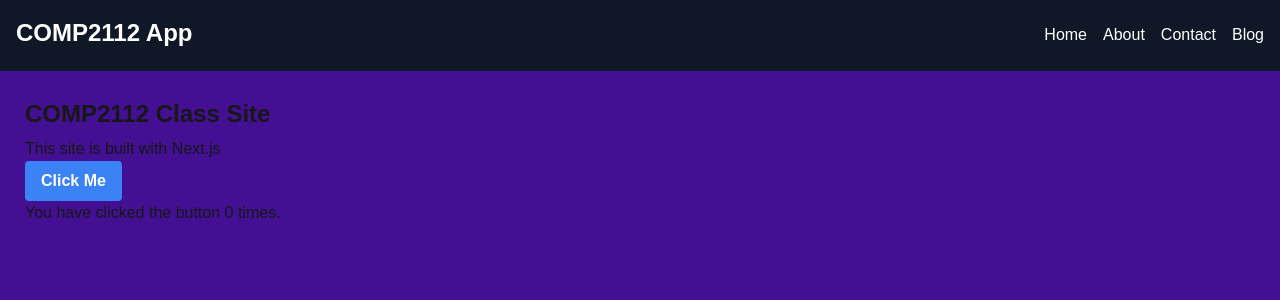
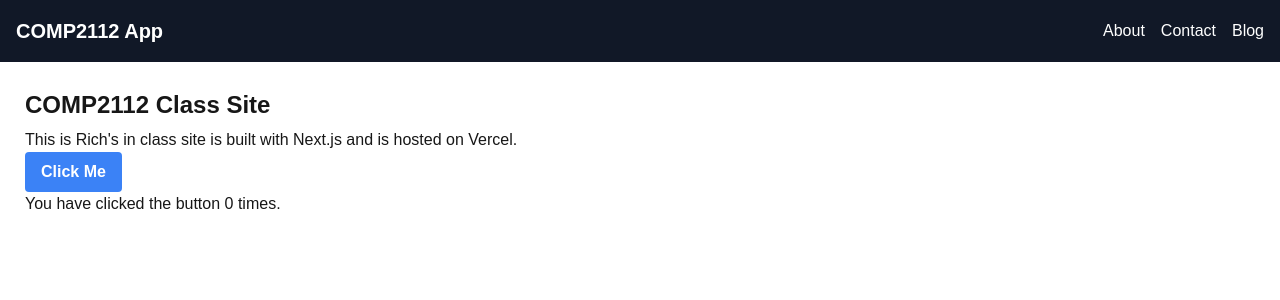
Before and after one commit to KenleyBides/COMP2112-LABS, a Next.js app: page / in a window 1280 px wide. Shown: the top 300 px of the page. Built offline with nearby package versions, Linux system fonts and the light colour scheme.

Commit message:
Up to date

```diff
--- a/src/app/contact/page.tsx
+++ b/src/app/contact/page.tsx
@@ -1,16 +1,21 @@
+
 'use client';
 
+import { useState } from "react";
 import PageTitle from "@/components/PageTitle";
-import { useState } from "react";
 
 export default function Contact() {
     const [ name, setName] = useState<string>('');
-    const [message, setMessage] = useState<string>(''); // message (#1)
-    const [confirmation, setConfirmation] = useState<string>(''); // confirmation (#1)
+    const [ message, setMessage] = useState<string>('');
+    const [ confirmation, setConfirmation] = useState<string>('');
 
     // watch name input and update state var as input value changes
     const handleNameChange = (event: React.ChangeEvent<HTMLInputElement>) => {
         setName(event.target.value);
+    }
+
+    const handleMessageChange = (event: React.ChangeEvent<HTMLInputElement>) => {
+        setMessage(event.target.value);
     }
 
     // show confirmation when button clicked
@@ -18,37 +23,16 @@ export default function Contact() {
         setConfirmation(`Your name: ${name} - Your message: ${message}`);
     }
 
-    // lab 2
-    const handleMessageChange = (event: React.ChangeEvent<HTMLInputElement>) => {
-        setMessage(event.target.value);
-    }
-
     return (
         <main>
-            <PageTitle title="Contacts" />
+            <PageTitle title="Contact" />
             <h1>Contact Us</h1>
             <p>Contact us at 705.000.0000 or send us a message below</p>
             <input type="text" placeholder="Your Name" value={name} onChange={handleNameChange} />
             <input type="text" placeholder="Your Message" value={message} onChange={handleMessageChange} />
-
+            {/* <p>Your name is: {name}</p> */}
             <button onClick={handleSubmit}>Submit</button>
-
             <p>{confirmation}</p>
         </main>
     );
 }
-
-/* COMP2112 - Lab 2: Single Page Applications (3%)
-
-
-
-This lab lets you practice with the State Hook.
-
-
-
-- Use the Contact component from an up-to-date copy of our in-class application
-- Add 2 new state variables - message and confirmation, both defaulting to an empty string
-- Add a new text input called message with a placeholder "Your message" and a handleMessageChange event handler that sets the message value from the onChange event
-- In handleSubmit(), set the confirmation state variable to:
-setConfirmation(`Your name: ${name} - Your message: ${message}`);
-- Below the button, add a <p> element that displays the confirmation state variable. */
--- a/src/app/globals.css
+++ b/src/app/globals.css
@@ -1,7 +1,8 @@
 @import "tailwindcss";
 
+/* tailwind conversion by Co-Pilot */
 :root {
-  --background: #431093;
+  --background: #ffffff;
   --foreground: #171717;
 }
 
@@ -76,3 +77,72 @@ button:hover {
  background-color: #1e40af;
  cursor: pointer;
 }
+
+.inactiveLink:hover {
+ color: #D1D5DB;
+}
+
+.activeLink {
+ padding: 0.5rem 0.75rem 0.5rem 0.75rem;
+ color: #FFFFFF;
+ background-color: #2563EB;
+ border-radius: 0.25rem;
+}
+
+nav {
+ background-color: #111827;
+ color: #ffffff;
+ padding: 1rem;
+ display: flex;
+ flex-direction: column;
+}
+
+.brand {
+ font-size: 1.25rem;
+ font-weight: 700;
+ margin-bottom: 0.5rem;
+}
+
+@media (min-width: 768px) {
+  nav {
+    flex-direction: row;
+    justify-content: space-between;
+    align-items: center;
+  }
+
+ .brand {
+   margin-bottom: 0;
+ }
+
+ .navElements {
+   flex-direction: row;
+   gap: 1rem; /* equivalent to Tailwind's space-x-4 */
+ }
+}
+
+.navElements {
+  display: flex;
+  flex-direction: row;
+}
+
+footer {
+ background-color: #111827;
+ color: #ffffff;
+ padding-top: 1rem;
+ padding-bottom: 1rem;
+ text-align: center;
+ max-width: 100%;
+ margin-left: auto;
+ margin-right: auto;
+}
+
+footer a {
+ color: #9CA3AF;
+ margin-left: 0.5rem;
+ margin-right: 0.5rem;
+ text-decoration: none;
+}
+
+.footer a:hover {
+ color: #FFFFFF;
+}
--- a/src/app/page.tsx
+++ b/src/app/page.tsx
@@ -1,7 +1,7 @@
 'use client';
 
+import { useState } from "react";
 import PageTitle from "@/components/PageTitle";
-import { useState } from "react";
 
 export default function Home() {
   // create a state var to track # of button clicks, defaults to zero
@@ -17,7 +17,7 @@ export default function Home() {
     <main>
       <PageTitle title="Home" />
       <h1>COMP2112 Class Site</h1>
-      <p>This site is built with Next.js</p>
+      <p>This is Rich&apos;s in class site is built with Next.js and is hosted on Vercel.</p>
       <section>
         <button onClick={handleClick}>Click Me</button>
         <p>You have clicked the button {count} times.</p>
--- a/src/components/Navbar.tsx
+++ b/src/components/Navbar.tsx
@@ -1,13 +1,34 @@
-import Link from "next/link"
+'use client';
+
+import Link from "next/link";
+
+import { usePathname } from "next/navigation";
+
 export default function Navbar() {
+    // get current url
+    const pathname = usePathname();
+
+    // set link class depending if it matches the current url or not (active / inactive)
+    const getLinkClass = (href:string) => {
+        if (pathname === href || pathname.startsWith(href + '/')) {
+            return 'activeLink';
+        }
+        else {
+            return 'inactiveLink';
+        }
+    }
+
     return (
-        <nav className="bg-gray-900 text-white p-4 flex flex-col md:flex-row md:justify-between md:items-center">
-           <h1 className="text-xl font-bold mb-2 md:mb-0">COMP2112 App</h1>
-           <ul className="flex flex-col md:flex-row md:space-x-4">
-               <li><Link href="/" className="hover:text-gray-300">Home</Link></li>
-               <li><Link href="/about" className="hover:text-gray-300">About</Link></li>
-               <li><Link href="/contact" className="hover:text-gray-300">Contact</Link></li>
-               <li><Link href="/blog" className="hover:text-gray-300">Blog</Link></li>
+        <nav>
+           <h1 className="brand">
+                <Link href="/">
+                    COMP2112 App
+                </Link>
+            </h1>
+           <ul className="navElements">
+               <li><Link href="/about" className={getLinkClass('/about')}>About</Link></li>
+               <li><Link href="/contact" className={getLinkClass('/contact')}>Contact</Link></li>
+               <li><Link href="/blog" className={getLinkClass('/blog')}>Blog</Link></li>
            </ul>
        </nav>
     );
```
Also changed, not shown: src/app/layout.tsx (+7 -6 lines).
